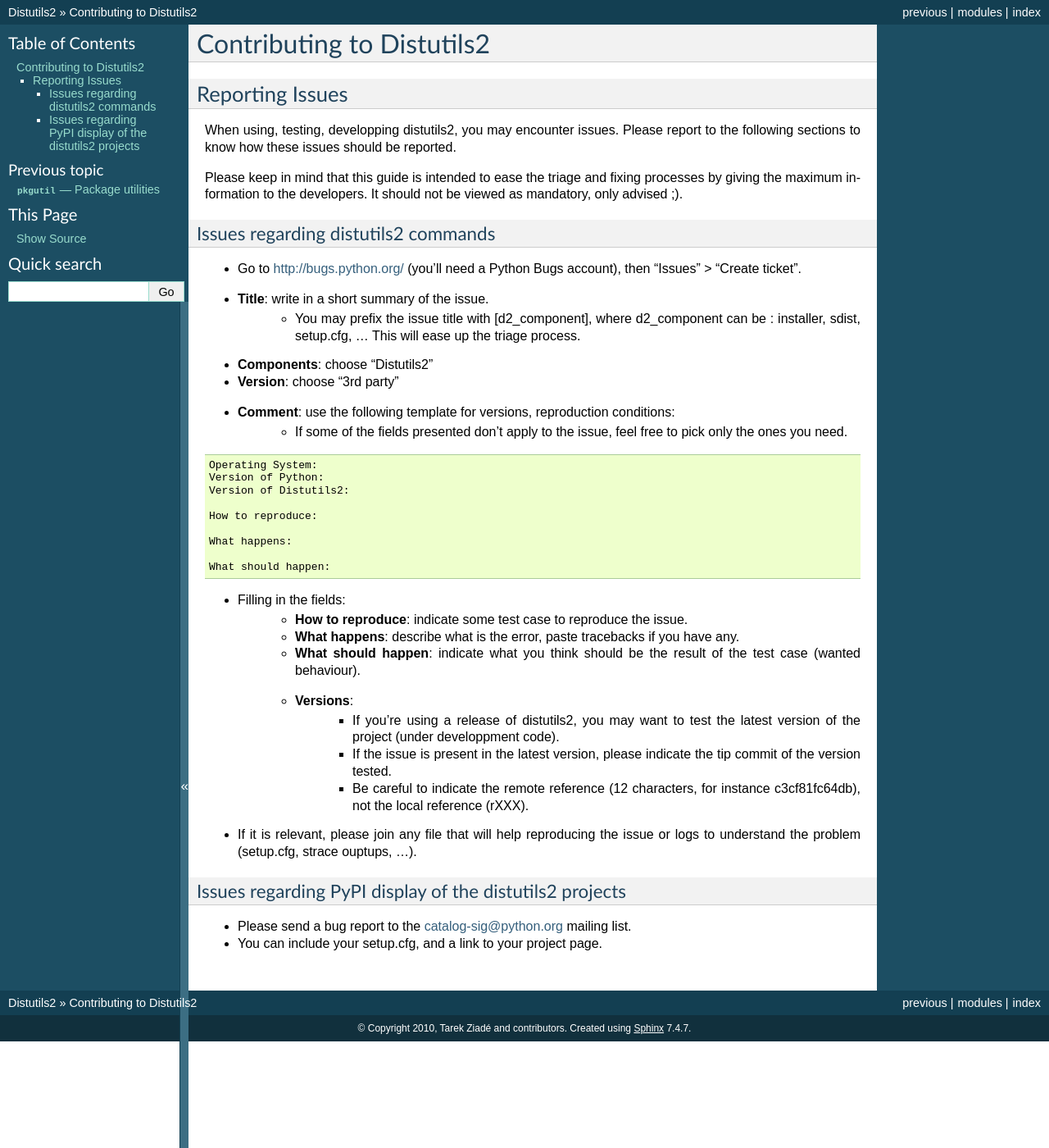
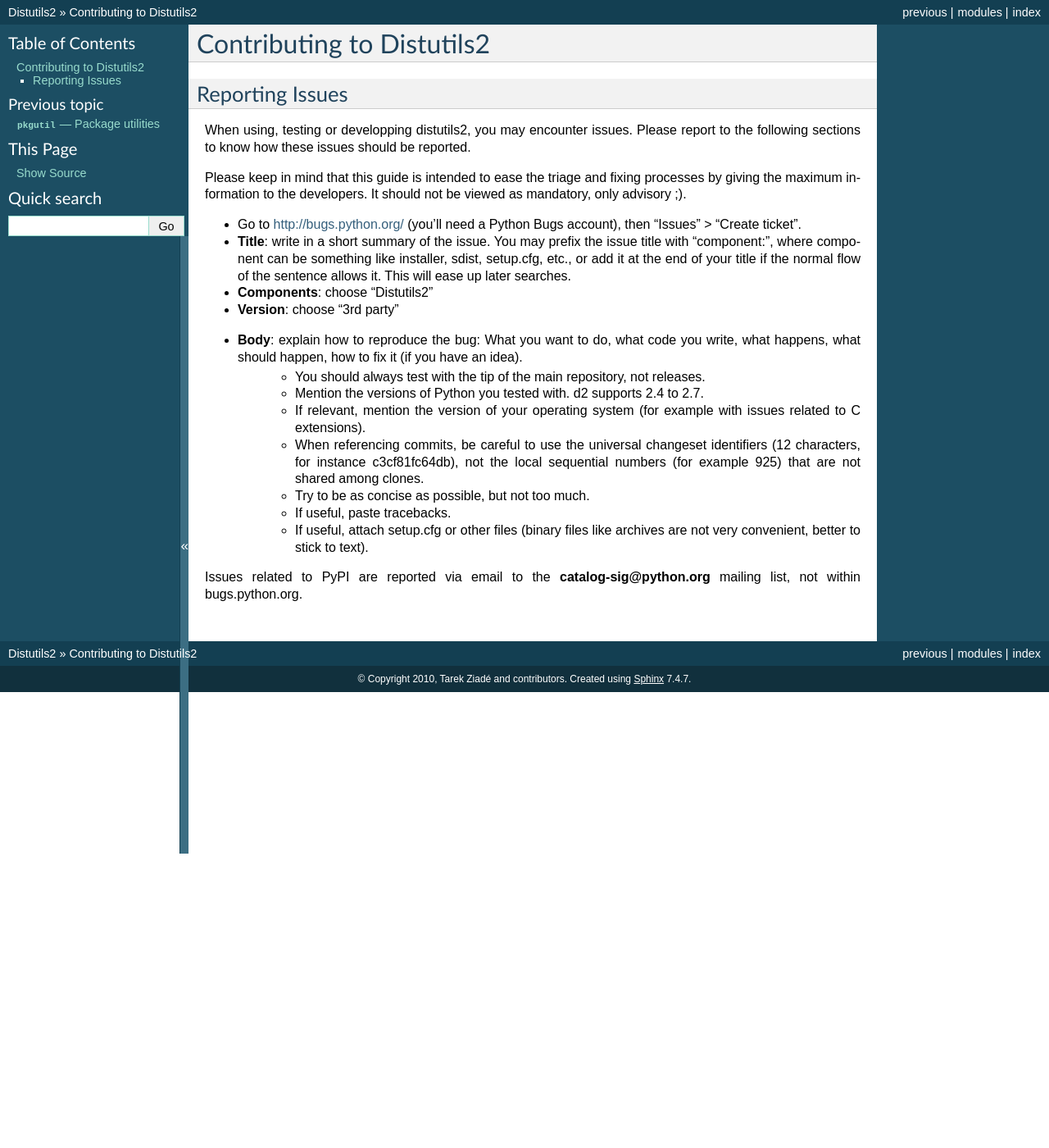
Before and after one commit to crateio/distutils2, a Sphinx documentation site: the page built from docs/source/contributing.rst, in a window 1280 px wide and 1400 px high. Shown: the whole window at 82% size. Built offline with Sphinx 7.4.7, drawn with Linux system fonts in a browser that asks for light colours.

Commit message:
Synchronize bug reporting guidelines with the wiki

```diff
--- a/docs/source/contributing.rst
+++ b/docs/source/contributing.rst
@@ -6,47 +6,22 @@
 Reporting Issues
 ----------------
 
-When using, testing, developping distutils2, you may encounter issues. Please report to the following sections to know how these issues should be reported.
+When using, testing or developping distutils2, you may encounter issues. Please report to the following sections to know how these issues should be reported.
 
-Please keep in mind that this guide is intended to ease the triage and fixing processes by giving the maximum information to the developers. It should not be viewed as mandatory, only advised ;).
+Please keep in mind that this guide is intended to ease the triage and fixing processes by giving the maximum information to the developers. It should not be viewed as mandatory, only advisory ;).
 
-Issues regarding distutils2 commands
-====================================
 
 - Go to http://bugs.python.org/ (you'll need a Python Bugs account), then "Issues" > "Create ticket".
-- **Title**: write in a short summary of the issue.
-    * You may prefix the issue title with [d2_component], where d2_component can be : installer, sdist, setup.cfg, ... This will ease up the triage process.
-
+- **Title**: write in a short summary of the issue. You may prefix the issue title with “component:”, where component can be something like installer, sdist, setup.cfg, etc., or add it at the end of your title if the normal flow of the sentence allows it. This will ease up later searches.
 - **Components**: choose "Distutils2"
 - **Version**: choose "3rd party"
-- **Comment**: use the following template for versions, reproduction conditions:
-    * If some of the fields presented don't apply to the issue, feel free to pick only the ones you need.
+- **Body**: explain how to reproduce the bug: What you want to do, what code you write, what happens, what should happen, how to fix it (if you have an idea).
+   * You should always test with the tip of the main repository, not releases.
+   * Mention the versions of Python you tested with.  d2 supports 2.4 to 2.7.
+   * If relevant, mention the version of your operating system (for example with issues related to C extensions).
+   * When referencing commits, be careful to use the universal changeset identifiers (12 characters, for instance c3cf81fc64db), not the local sequential numbers (for example 925) that are not shared among clones.
+   * Try to be as concise as possible, but not too much.
+   * If useful, paste tracebacks.
+   * If useful, attach setup.cfg or other files (binary files like archives are not very convenient, better to stick to text).
 
-::
-
-    Operating System:
-    Version of Python:
-    Version of Distutils2:
-
-    How to reproduce:
-
-    What happens:
-
-    What should happen:
-
-- Filling in the fields:
-    * **How to reproduce**: indicate some test case to reproduce the issue.
-    * **What happens**: describe what is the error, paste tracebacks if you have any.
-    * **What should happen**: indicate what you think should be the result of the test case (wanted behaviour).
-    * **Versions**:
-        - If you're using a release of distutils2, you may want to test the latest version of the project (under developpment code).
-        - If the issue is present in the latest version, please indicate the tip commit of the version tested.
-        - Be careful to indicate the remote reference (12 characters, for instance c3cf81fc64db), not the local reference (rXXX).
-
-- If it is relevant, please join any file that will help reproducing the issue or logs to understand the problem (setup.cfg, strace ouptups, ...).
-
-Issues regarding PyPI display of the distutils2 projects
-========================================================
-
-- Please send a bug report to the catalog-sig@python.org mailing list.
-- You can include your setup.cfg, and a link to your project page.
+Issues related to PyPI are reported via email to the **catalog-sig@python.org** mailing list, not within bugs.python.org.
```
